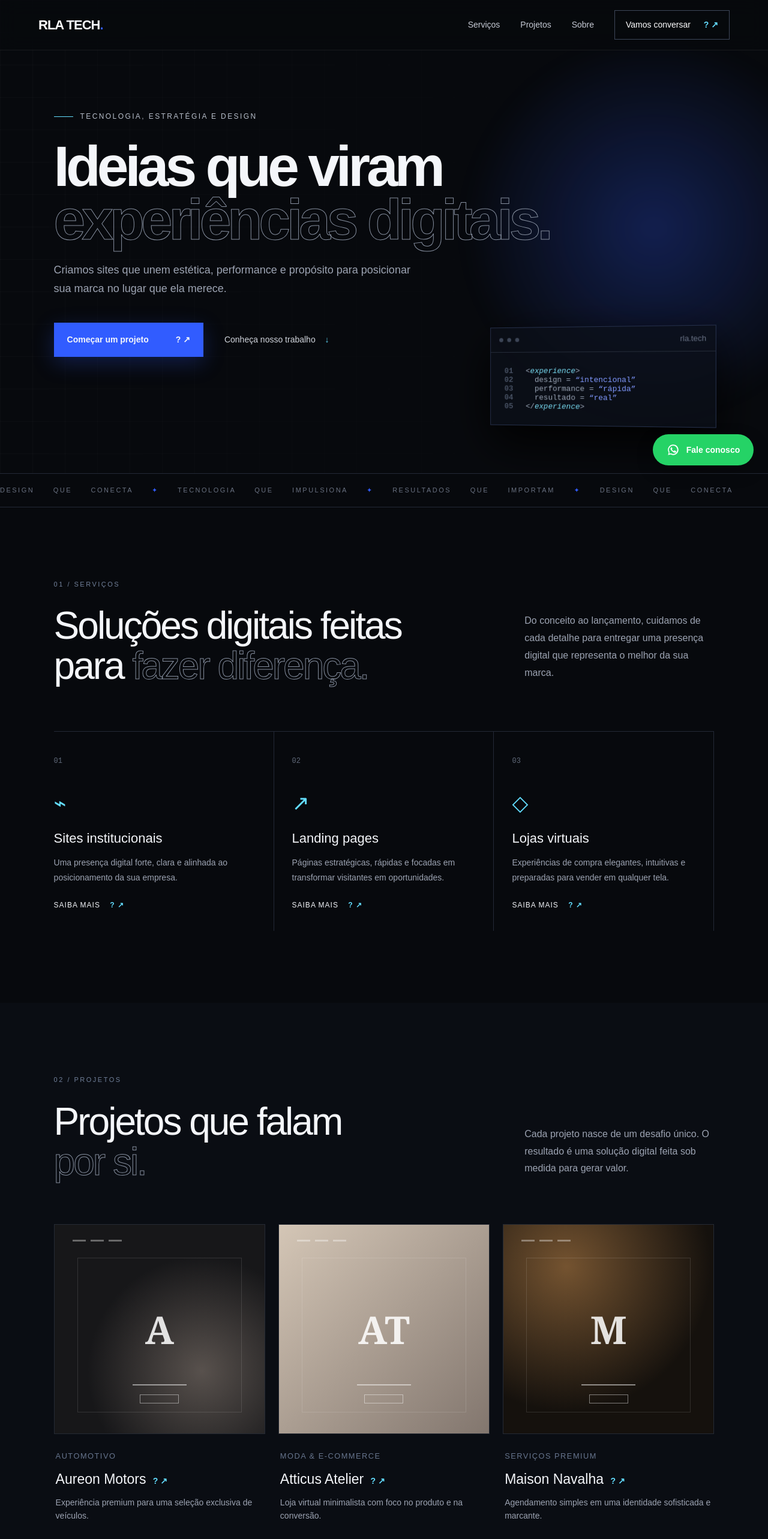
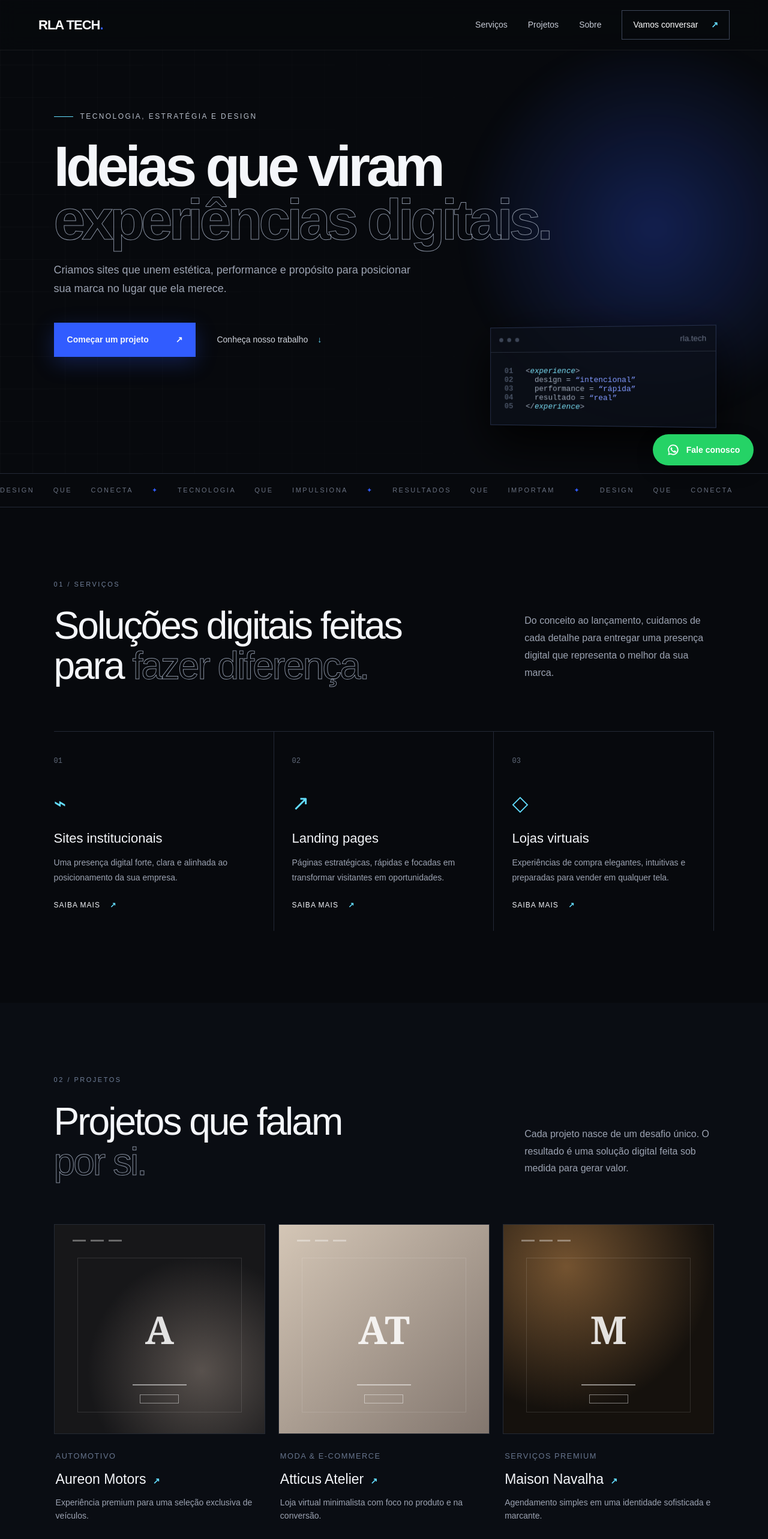
Before and after one commit to leoChaves01/rla-tech, a Next.js app: page / in a window 1280 px wide. Shown: the top 2566 px of the page at 60% size. Built offline with nearby package versions, Linux system fonts and the light colour scheme.

Commit message:
Corrige setas no iPhone e formulário do WhatsApp

```diff
--- a/app/page.tsx
+++ b/app/page.tsx
@@ -1,6 +1,8 @@
 "use client";
 
 import { FormEvent, useState } from "react";
+
+const textArrow = "\u2197\uFE0E";
 
 const services = [
   {
@@ -47,13 +49,6 @@ const projects = [
   },
 ];
 
-const process = [
-  ["01", "Imersão", "Entendemos seu negócio, público e objetivos."],
-  ["02", "Estratégia", "Definimos estrutura, conteúdo e direção visual."],
-  ["03", "Criação", "Transformamos a estratégia em uma experiência única."],
-  ["04", "Lançamento", "Revisamos, publicamos e acompanhamos cada detalhe."],
-];
-
 export default function Home() {
   const [menuOpen, setMenuOpen] = useState(false);
   const [sent, setSent] = useState(false);
@@ -87,11 +82,7 @@ Projeto: ${projeto}`;
   return (
     <main>
       <header className="header">
-        <a
-          className="brand"
-          href="#inicio"
-          aria-label="RLA TECH — início"
-        >
+        <a className="brand" href="#inicio" aria-label="RLA TECH — início">
           <span>RLA</span> TECH<i>.</i>
         </a>
 
@@ -126,7 +117,7 @@ Projeto: ${projeto}`;
             href="#contato"
             onClick={() => setMenuOpen(false)}
           >
-            Vamos conversar <b>? {"\u2197\uFE0E"}</b>
+            Vamos conversar <b>{textArrow}</b>
           </a>
         </nav>
       </header>
@@ -151,7 +142,7 @@ Projeto: ${projeto}`;
 
         <div className="heroActions">
           <a className="primaryButton" href="#contato">
-            Começar um projeto <span>? {"\u2197\uFE0E"}</span>
+            Começar um projeto <span>{textArrow}</span>
           </a>
 
           <a className="textLink" href="#projetos">
@@ -212,12 +203,12 @@ Projeto: ${projeto}`;
               <span>{service.number}</span>
 
               <div className="serviceIcon">
-  {service.number === "01"
-    ? "⌁"
-    : service.number === "02"
-      ? "\u2197\uFE0E"
-      : "◇"}
-</div>
+                {service.number === "01"
+                  ? "⌁"
+                  : service.number === "02"
+                    ? textArrow
+                    : "◇"}
+              </div>
 
               <h3>{service.title}</h3>
               <p>{service.text}</p>
@@ -226,7 +217,7 @@ Projeto: ${projeto}`;
                 href="#contato"
                 aria-label={`Solicitar ${service.title}`}
               >
-                Saiba mais <b>? {"\u2197\uFE0E"}</b>
+                Saiba mais <b>{textArrow}</b>
               </a>
             </article>
           ))}
@@ -272,14 +263,17 @@ Projeto: ${projeto}`;
 
                 <div className="mockLine" />
                 <div className="mockButton" />
-                <b className="viewProject">Ver projeto ? {"\u2197\uFE0E"}</b>
+
+                <b className="viewProject">
+                  Ver projeto {textArrow}
+                </b>
               </div>
 
               <div className="projectCopy">
                 <small>{project.tag}</small>
 
                 <h3>
-                  {project.title} <b>? {"\u2197\uFE0E"}</b>
+                  {project.title} <b>{textArrow}</b>
                 </h3>
 
                 <p>{project.text}</p>
@@ -342,7 +336,24 @@ Projeto: ${projeto}`;
         </h2>
 
         <div className="processGrid">
-          {process.map((item) => (
+          {[
+            ["01", "Imersão", "Entendemos seu negócio, público e objetivos."],
+            [
+              "02",
+              "Estratégia",
+              "Definimos estrutura, conteúdo e direção visual.",
+            ],
+            [
+              "03",
+              "Criação",
+              "Transformamos a estratégia em uma experiência única.",
+            ],
+            [
+              "04",
+              "Lançamento",
+              "Revisamos, publicamos e acompanhamos cada detalhe.",
+            ],
+          ].map((item) => (
             <article key={item[0]}>
               <b>{item[0]}</b>
               <span />
@@ -403,7 +414,7 @@ Projeto: ${projeto}`;
           </label>
 
           <button type="submit">
-            Enviar pelo WhatsApp <span>? {"\u2197\uFE0E"}</span>
+            Enviar pelo WhatsApp <span>{textArrow}</span>
           </button>
 
           {sent && (
```
